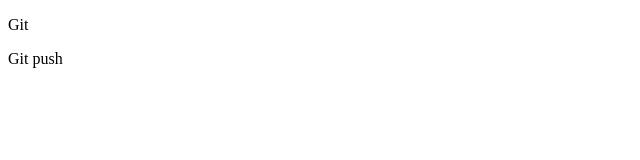
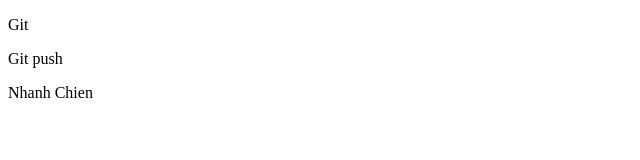
Before and after one commit to Chienvv1508/Test, a plain HTML site: page index.html in a window 1280 px wide. Shown: the whole page, without its empty margins (0-640 px from the left). Drawn offline with Linux system fonts and the light colour scheme.

Commit message:
Update index.html

```diff
--- a/index.html
+++ b/index.html
@@ -10,5 +10,8 @@
     <p>Git push
 
     </p>
+    <p>
+        Nhanh Chien
+    </p>
 </body>
 </html>
```
